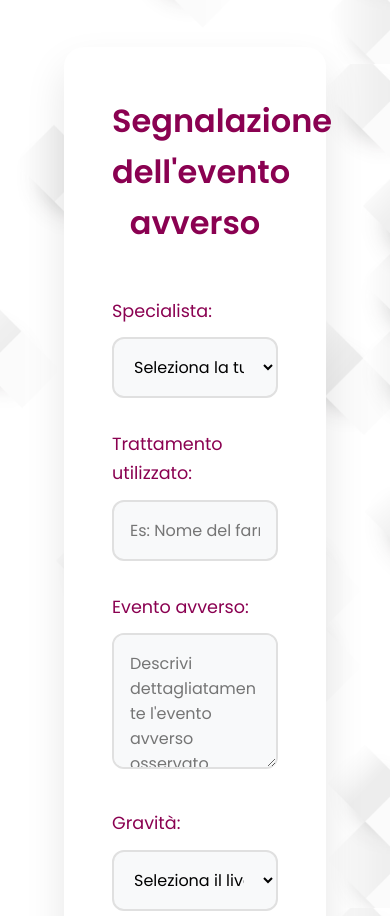
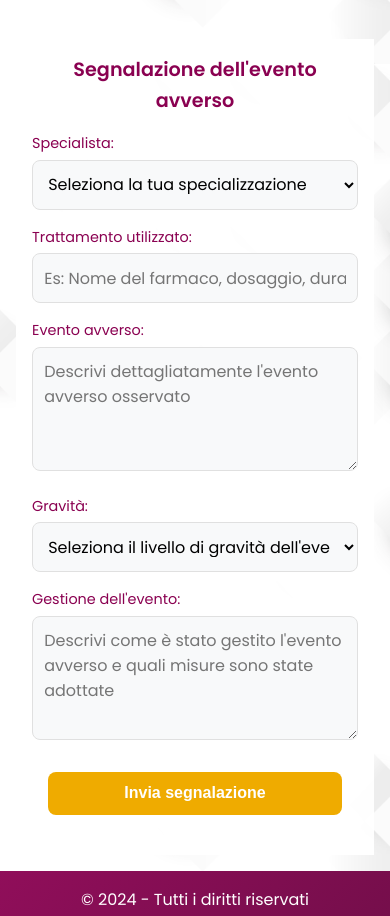
Before and after one commit to spideydev00/segnalazione-eventi-avversi, a plain HTML site: page index.html in a window 390 px wide. Shown: the part 780-1696 px from the top of the page. Drawn offline with Linux system fonts and the light colour scheme.

Commit message:
mobile css changed

```diff
--- a/css/style.css
+++ b/css/style.css
@@ -161,133 +161,6 @@ footer {
     margin-top: auto;
 }
 
-/* Media Queries per Responsive Design */
-@media (max-width: 968px) {
-    .hero-section {
-        flex-direction: column;
-        text-align: center;
-        gap: 2rem;
-    }
-
-    .doctor-circle {
-        width: 300px;
-        height: 300px;
-    }
-
-    .text-content {
-        align-items: center;
-    }
-
-    .scroll-icon {
-        align-self: center;
-    }
-
-    .form-section {
-        padding: 2rem;
-        margin: 2rem auto 4rem;
-    }
-
-    .form-container {
-        padding: 2rem;
-    }
-
-    .text-content h1 {
-        font-size: 2.5rem;
-    }
-
-    .text-content h2 {
-        font-size: 1.8rem;
-    }
-
-    .logo {
-        height: 30px;
-    }
-}
-
-@media (max-width: 480px) {
-    .header-content {
-        flex-direction: column;
-        gap: 1rem;
-    }
-
-    .doctor-circle {
-        width: 250px;
-        height: 250px;
-    }
-
-    .medical-icon {
-        width: 50px;
-        height: 50px;
-    }
-
-    .text-content h1 {
-        font-size: 2rem;
-    }
-
-    .text-content h2 {
-        font-size: 1.5rem;
-    }
-
-    .logo {
-        height: 25px;
-    }
-
-    .form-section {
-        padding: 1rem;
-        margin: 1rem auto 3rem;
-    }
-
-    .form-container {
-        padding: 1.5rem;
-    }
-
-    .submit-button {
-        width: 100%;
-        min-width: unset;
-    }
-}
-
-/* Icona Scroll */
-.scroll-container {
-    text-align: center;
-}
-
-.scroll-icon {
-    display: inline-flex;
-    flex-direction: column;
-    align-items: center;
-    color: #8A0151;
-    text-decoration: none;
-    transition: transform 0.3s ease;
-}
-
-.scroll-icon i {
-    font-size: 2rem;
-    margin-bottom: 0.5rem;
-    animation: bounce 2s infinite;
-}
-
-.scroll-icon span {
-    font-size: 1rem;
-    font-weight: 500;
-}
-
-.scroll-icon:hover {
-    transform: translateY(5px);
-}
-
-@keyframes bounce {
-    0%, 20%, 50%, 80%, 100% {
-        transform: translateY(0);
-    }
-    40% {
-        transform: translateY(-10px);
-    }
-    60% {
-        transform: translateY(-5px);
-    }
-}
-
 /* Sezione Form */
 .form-section {
     padding: 4rem;
@@ -368,7 +241,177 @@ footer {
 .submit-button:hover {
     background-color: #EFAB00;
     transform: translateY(-2px);
-    box-shadow: 0 5px 15px #a07404(138, 1, 81, 0.3);
+    box-shadow: 0 5px 15px rgba(239, 171, 0, 0.3);
+}
+
+/* Media Queries per Responsive Design */
+@media (max-width: 968px) {
+    .hero-section {
+        flex-direction: column;
+        text-align: center;
+        gap: 2rem;
+    }
+
+    .doctor-circle {
+        width: 300px;
+        height: 300px;
+    }
+
+    .text-content {
+        align-items: center;
+    }
+
+    .scroll-icon {
+        align-self: center;
+    }
+
+    .form-section {
+        padding: 2rem;
+        margin: 2rem auto 4rem;
+    }
+
+    .form-container {
+        padding: 2rem;
+    }
+
+    .text-content h1 {
+        font-size: 2.5rem;
+    }
+
+    .text-content h2 {
+        font-size: 1.8rem;
+    }
+
+    .logo {
+        height: 30px;
+    }
+}
+
+@media (max-width: 480px) {
+    .header-content {
+        flex-direction: column;
+        gap: 1rem;
+    }
+
+    .doctor-circle {
+        width: 250px;
+        height: 250px;
+    }
+
+    .medical-icon {
+        width: 50px;
+        height: 50px;
+    }
+
+    .text-content h1 {
+        font-size: 2rem;
+    }
+
+    .text-content h2 {
+        font-size: 1.5rem;
+    }
+
+    .logo {
+        height: 65px;
+    }
+
+    .form-section {
+        padding: 1rem;
+        margin: 0;
+        width: 100%;
+        max-width: 100%;
+    }
+
+    .form-container {
+        padding: 1rem;
+        margin: 0;
+        width: 100%;
+        max-width: 100%;
+        border-radius: 0;
+        box-shadow: none;
+        background-color: rgba(255, 255, 255, 0.95);
+    }
+
+    .form-container h2 {
+        font-size: 1.2rem;
+        margin-bottom: 1rem;
+        color: #8A0151;
+    }
+
+    .form-group {
+        margin-bottom: 1rem;
+        width: 100%;
+    }
+
+    .form-group label {
+        font-size: 0.9rem;
+        margin-bottom: 0.3rem;
+    }
+
+    .form-group input,
+    .form-group select,
+    .form-group textarea {
+        width: 100%;
+        padding: 0.7rem;
+        font-size: 1rem;
+        border-radius: 8px;
+        border: 1px solid #e0e0e0;
+        box-sizing: border-box;
+    }
+
+    .form-group textarea {
+        min-height: 80px;
+    }
+
+    .submit-button {
+        width: calc(100% - 2rem);
+        margin: 1.5rem 1rem;
+        padding: 0.8rem;
+        font-size: 1rem;
+        border-radius: 8px;
+        box-sizing: border-box;
+    }
+}
+
+/* Icona Scroll */
+.scroll-container {
+    text-align: center;
+}
+
+.scroll-icon {
+    display: inline-flex;
+    flex-direction: column;
+    align-items: center;
+    color: #8A0151;
+    text-decoration: none;
+    transition: transform 0.3s ease;
+}
+
+.scroll-icon i {
+    font-size: 2rem;
+    margin-bottom: 0.5rem;
+    animation: bounce 2s infinite;
+}
+
+.scroll-icon span {
+    font-size: 1rem;
+    font-weight: 500;
+}
+
+.scroll-icon:hover {
+    transform: translateY(5px);
+}
+
+@keyframes bounce {
+    0%, 20%, 50%, 80%, 100% {
+        transform: translateY(0);
+    }
+    40% {
+        transform: translateY(-10px);
+    }
+    60% {
+        transform: translateY(-5px);
+    }
 }
 
 /* Sezione Successo */
```
